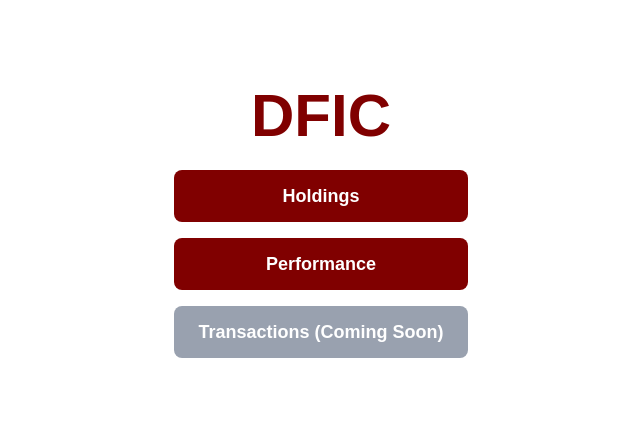
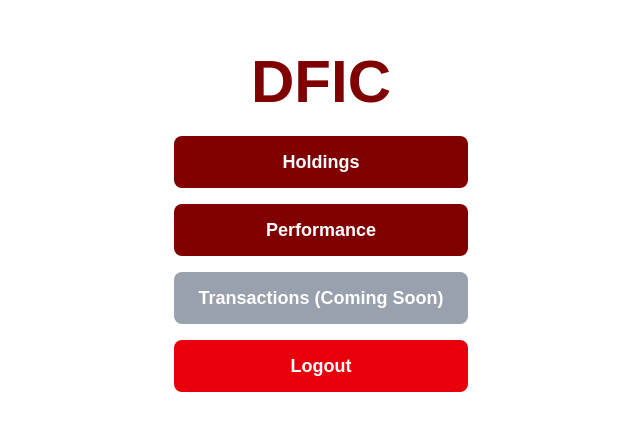
Before and after one commit to DFIC-Quant-Fund/Fund-Monitor-Web, a Next.js app: page / in a window 1280 px wide. Shown: the part 178-608 px from the top of the page, without its empty margins (319-959 px from the left). Built offline with nearby package versions, Linux system fonts and the light colour scheme; sample sign-in values are in the browser's storage.

Commit message:
add auth before accessing this route

```diff
--- a/src/app/page.tsx
+++ b/src/app/page.tsx
@@ -1,14 +1,26 @@
-"use client"; // Ensure this is a Client Component
+"use client";
 
 import { useRouter } from "next/navigation";
+import { useEffect, useState } from "react";
 
 export default function Home() {
     const router = useRouter();
+    const [isAuthenticated, setIsAuthenticated] = useState(false);
+
+    useEffect(() => {
+        const auth = localStorage.getItem("auth");
+        if (!auth) {
+            router.push("/login");
+        } else {
+            setIsAuthenticated(true);
+        }
+    }, []);
+
+    if (!isAuthenticated) return null;
 
     return (
         <div className="min-h-screen bg-white flex flex-col items-center justify-center">
             <h1 className="text-[#800000] text-6xl font-bold mb-6">DFIC</h1>
-
             <div className="flex flex-col space-y-4">
                 <button
                     onClick={() => router.push("/holdings")}
@@ -28,6 +40,15 @@ export default function Home() {
                 >
                     Transactions (Coming Soon)
                 </button>
+                <button
+                    onClick={() => {
+                        localStorage.removeItem("auth");
+                        router.push("/login");
+                    }}
+                    className="bg-red-600 text-white px-6 py-3 rounded-lg text-lg font-semibold hover:bg-red-800 transition cursor-pointer"
+                >
+                    Logout
+                </button>
             </div>
         </div>
     );
```
